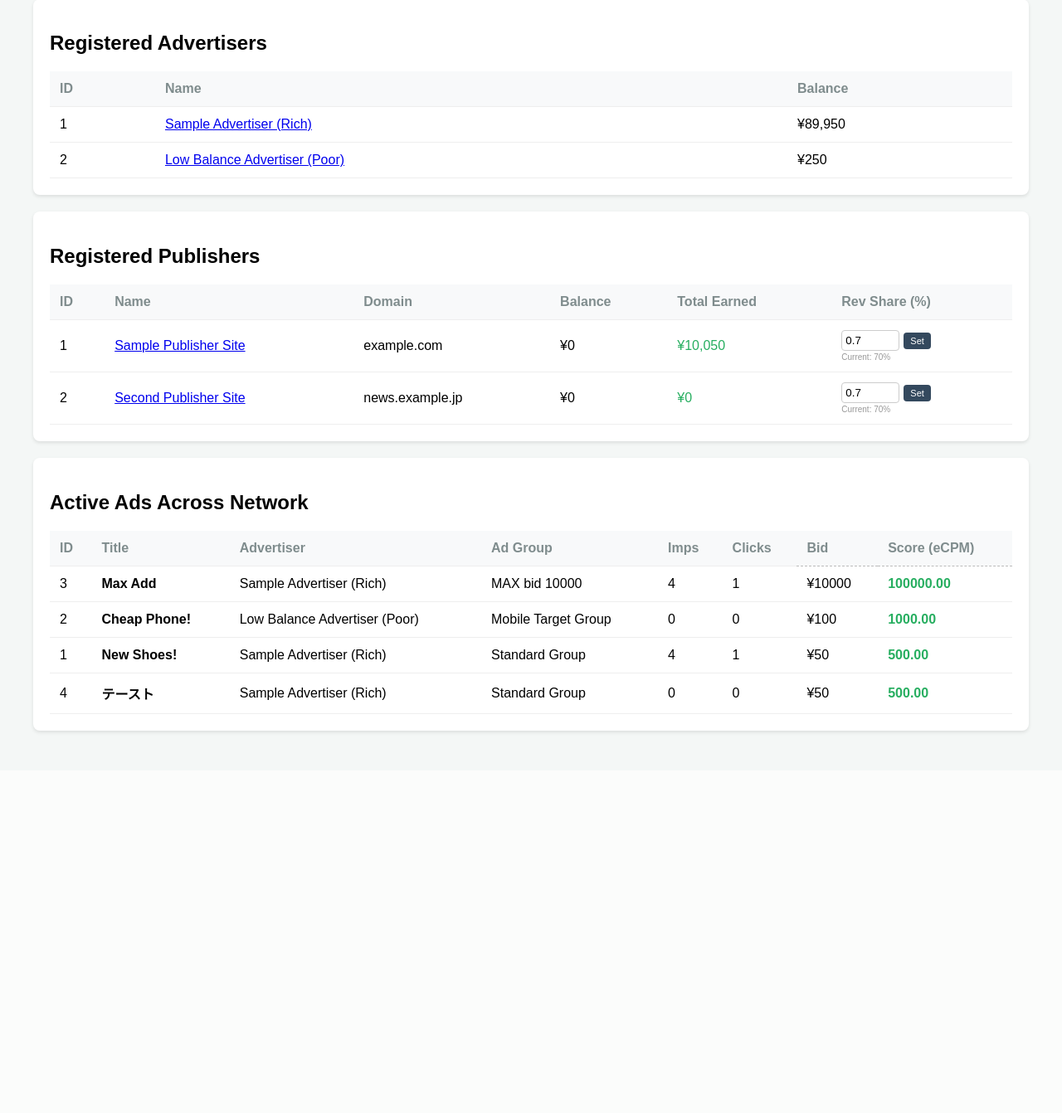
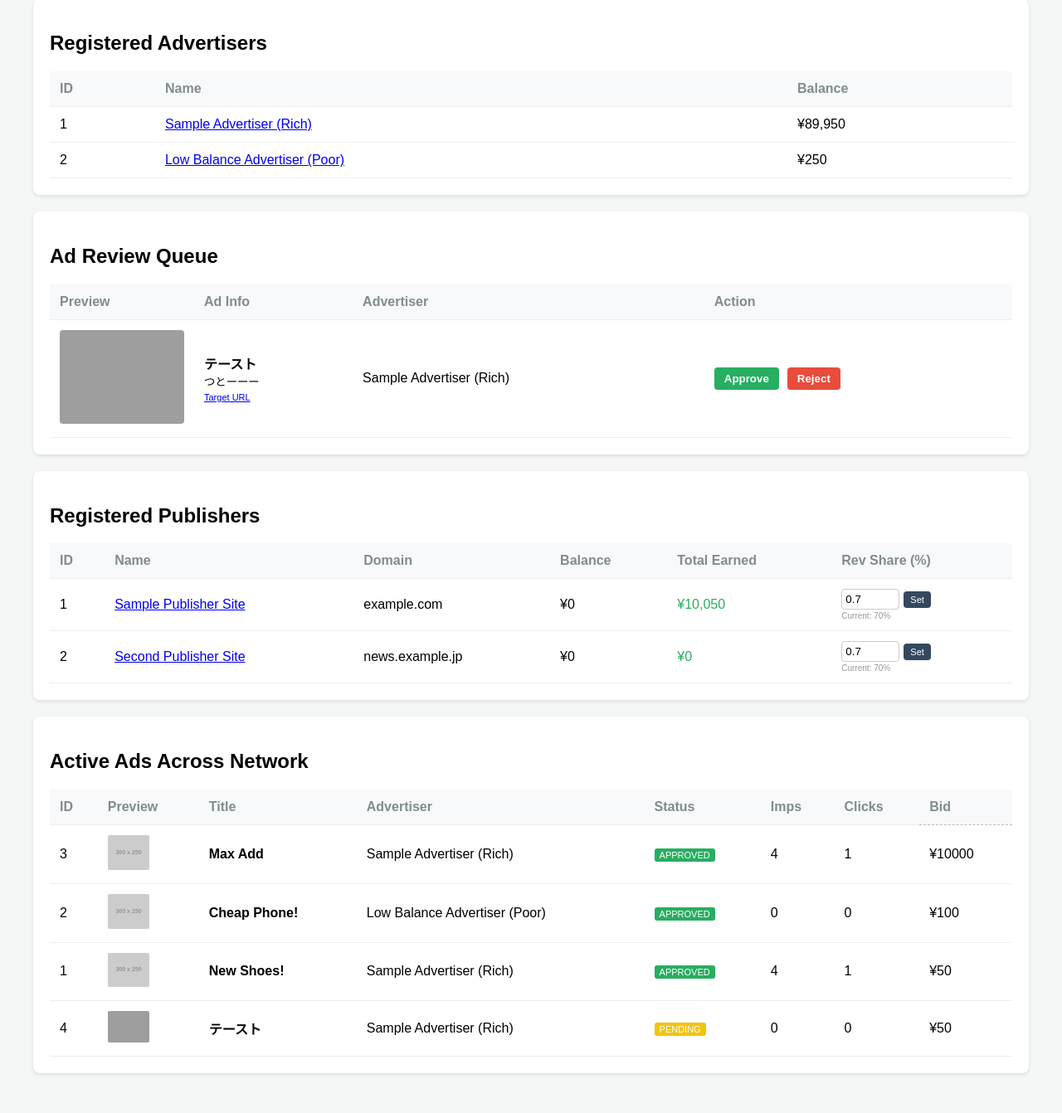
Before and after one commit to yusuke0627/musubi, a Node server app: page /admin in a window 1280 px wide. Shown: the part 1653-2995 px from the top of the page at 83% size. Before the commit the page ends 2538 px from the top, so only its background shows below. Run offline with Node 20, Linux system fonts and the light colour scheme; data comes from the database, SQL or seed files in the repository; both versions use the stored data as it was after the commit; grey boxes labelled with a size stand in for pictures from a placeholder-image service; data that the repository does not hold is empty; some libraries are stand-ins or nearby versions; grey boxes are pictures that could not be loaded.

Commit message:
feat: implement ad review system with status and rejection reasons (#23)

```diff
--- a/src/db.ts
+++ b/src/db.ts
@@ -55,6 +55,8 @@ db.exec(`
     description TEXT,
     image_url TEXT,
     target_url TEXT NOT NULL,
+    status TEXT DEFAULT 'pending', -- 'pending', 'approved', 'rejected'
+    rejection_reason TEXT,
     FOREIGN KEY(ad_group_id) REFERENCES ad_groups(id)
   );
 
--- a/src/routes/delivery.ts
+++ b/src/routes/delivery.ts
@@ -33,7 +33,8 @@ router.get('/serve', (req, res) => {
       JOIN ad_groups ON ads.ad_group_id = ad_groups.id
       JOIN campaigns ON ad_groups.campaign_id = campaigns.id
       JOIN advertisers ON campaigns.advertiser_id = advertisers.id
-      WHERE advertisers.balance >= ad_groups.max_bid
+      WHERE ads.status = 'approved'
+        AND advertisers.balance >= ad_groups.max_bid
         AND (ad_groups.target_device = 'all' OR ad_groups.target_device = ?)
         AND (ad_groups.target_publisher_ids = 'all' OR ',' || ad_groups.target_publisher_ids || ',' LIKE ?)
     )
--- a/views/admin.ejs
+++ b/views/admin.ejs
@@ -207,6 +207,49 @@
             </table>
         </section>
 
+        <section class="card" id="ad-review">
+            <h2>Ad Review Queue</h2>
+            <table>
+                <thead>
+                    <tr><th>Preview</th><th>Ad Info</th><th>Advertiser</th><th>Action</th></tr>
+                </thead>
+                <tbody>
+                    <% pendingAds.forEach(ad => { %>
+                        <tr>
+                            <td style="width: 150px;"><img src="<%= ad.image_url %>" style="width: 100%; border-radius: 4px;"></td>
+                            <td>
+                                <strong><%= ad.title %></strong><br>
+                                <small><%= ad.description %></small><br>
+                                <a href="<%= ad.target_url %>" target="_blank" style="font-size: 11px;">Target URL</a>
+                            </td>
+                            <td><%= ad.advertiser_name %></td>
+                            <td>
+                                <div style="display: flex; gap: 10px;">
+                                    <form action="/admin/ads/review" method="POST">
+                                        <input type="hidden" name="ad_id" value="<%= ad.id %>">
+                                        <input type="hidden" name="action" value="approve">
+                                        <button type="submit" style="background: #27ae60; color: white; border: none; padding: 6px 12px; border-radius: 4px; cursor: pointer; font-weight: bold;">Approve</button>
+                                    </form>
+                                    <button onclick="document.getElementById('reject-form-<%= ad.id %>').style.display='block'" style="background: #e74c3c; color: white; border: none; padding: 6px 12px; border-radius: 4px; cursor: pointer; font-weight: bold;">Reject</button>
+                                </div>
+                                <div id="reject-form-<%= ad.id %>" style="display: none; margin-top: 10px; background: #f9f9f9; padding: 10px; border-radius: 4px; border: 1px solid #ddd;">
+                                    <form action="/admin/ads/review" method="POST">
+                                        <input type="hidden" name="ad_id" value="<%= ad.id %>">
+                                        <input type="hidden" name="action" value="reject">
+                                        <textarea name="rejection_reason" placeholder="Reason for rejection..." required style="width: 100%; margin-bottom: 5px; padding: 5px;"></textarea>
+                                        <button type="submit" style="background: #c0392b; color: white; border: none; padding: 4px 8px; border-radius: 4px; cursor: pointer;">Confirm Rejection</button>
+                                    </form>
+                                </div>
+                            </td>
+                        </tr>
+                    <% }) %>
+                    <% if (pendingAds.length === 0) { %>
+                        <tr><td colspan="4" style="text-align: center; color: #999;">No ads pending review.</td></tr>
+                    <% } %>
+                </tbody>
+            </table>
+        </section>
+
         <section class="card" id="publishers">
             <h2>Registered Publishers</h2>
             <table>
@@ -239,26 +282,30 @@
                 <thead>
                     <tr>
                         <th>ID</th>
+                        <th>Preview</th>
                         <th>Title</th>
                         <th>Advertiser</th>
-                        <th>Ad Group</th>
+                        <th>Status</th>
                         <th>Imps</th>
                         <th>Clicks</th>
                         <th title="Bid per Click (CPC)">Bid</th>
-                        <th title="Expected Revenue per 1000 Impressions (Bid x CTR x 1000)">Score (eCPM)</th>
                     </tr>
                 </thead>
                 <tbody>
                     <% ads.forEach(ad => { %>
                         <tr>
                             <td><%= ad.id %></td>
+                            <td><img src="<%= ad.image_url %>" style="width: 50px; border-radius: 2px;"></td>
                             <td><strong><%= ad.title %></strong></td>
                             <td><%= ad.advertiser_name %></td>
-                            <td><%= ad.ad_group_name %></td>
+                            <td>
+                                <span style="background: <%= ad.status === 'approved' ? '#27ae60' : (ad.status === 'rejected' ? '#e74c3c' : '#f1c40f') %>; color: white; padding: 2px 6px; border-radius: 3px; font-size: 11px;">
+                                    <%= ad.status.toUpperCase() %>
+                                </span>
+                            </td>
                             <td><%= ad.impressions %></td>
                             <td><%= ad.clicks %></td>
                             <td>¥<%= ad.current_bid %></td>
-                            <td style="color: #27ae60; font-weight: bold;"><%= (ad.score * 1000).toFixed(2) %></td>
                         </tr>
                     <% }) %>
                 </tbody>
```
Also changed, not shown: src/routes/admin.ts (+15 -1 lines), views/advertiser.ejs (+14 -3 lines), adnetwork.db.
